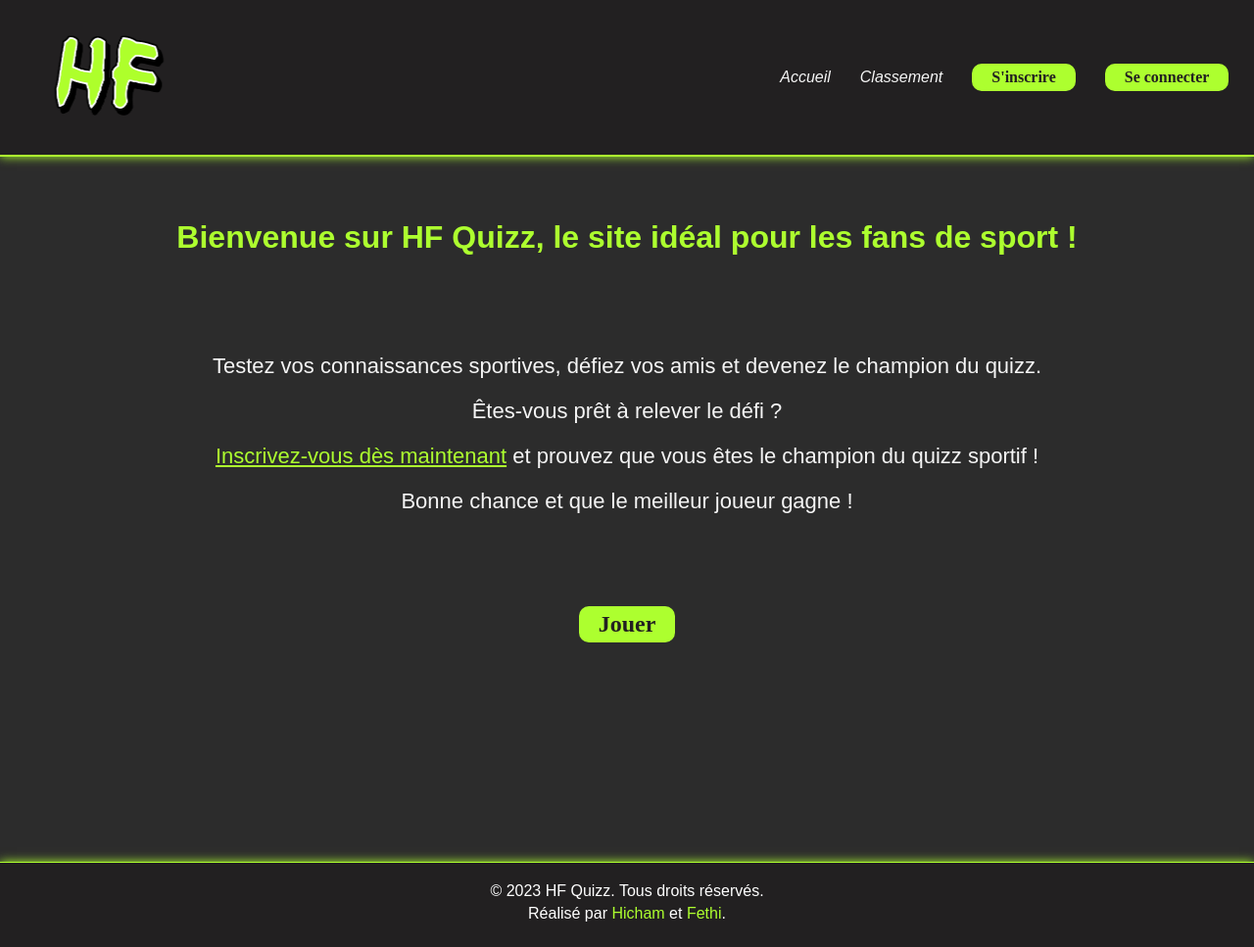
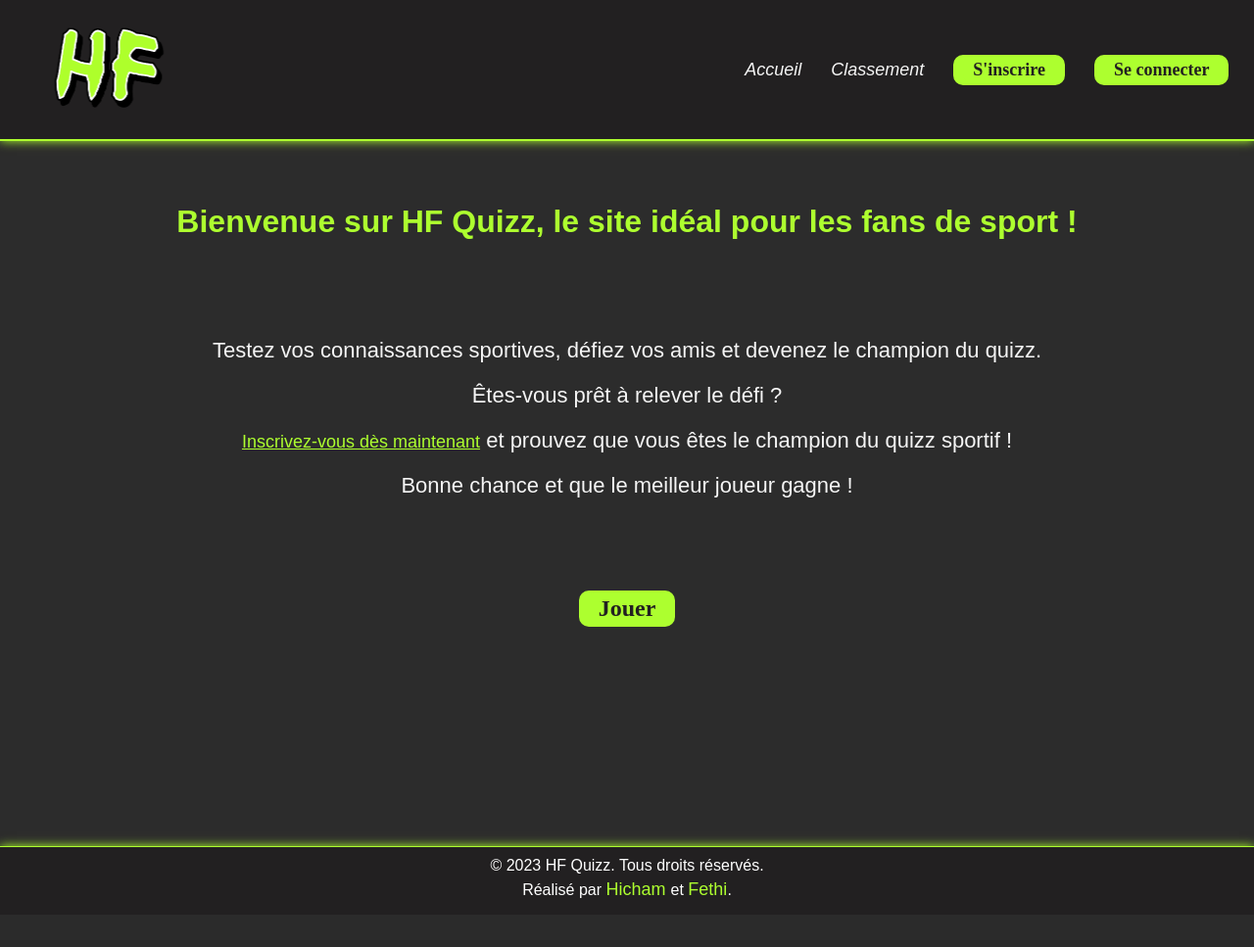
Before and after one commit to hichamzh/Quizz, a PHP site: page / in a window 1280 px wide. Shown: the whole page at 98% size. After the commit the page ends 917 px from the top, so only its background shows below. Run offline with PHP 8.4, Linux system fonts and the light colour scheme; some libraries are stand-ins or nearby versions.

Commit message:
some_changes

```diff
--- a/app/Composants/footer.css
+++ b/app/Composants/footer.css
@@ -5,7 +5,7 @@
 }
 footer {
   background-color: #222021;
-  padding: 20px 0;
+  padding: 10px 0;
   color: white;
   border-top: 1px solid greenyellow;
   box-shadow: 0 0 10px greenyellow;
--- a/app/Composants/footer.php
+++ b/app/Composants/footer.php
@@ -7,8 +7,7 @@
   <title>Document</title>
 </head>
 
-<body>
-  <footer>
+
     <div class="container">
       <div class="footer-info">
         <p>© 2023 HF Quizz. Tous droits réservés.</p>
@@ -17,9 +16,5 @@
         </p>
       </div>
     </div>
-  </footer>
-
-
-</body>
 
 </html>
--- a/app/Composants/nav-bar.css
+++ b/app/Composants/nav-bar.css
@@ -14,13 +14,14 @@ li {
 a {
   text-decoration: none;
   color: inherit;
+  font-size: large;
 }
 .nav-bar {
   display: flex;
   align-items: center;
   justify-content: space-between;
   width: 100%;
-  height: 20vh;
+  height: 18vh;
   background: #222021;
   border-bottom: solid 2px greenyellow;
   box-shadow: 0 0 10px greenyellow;
@@ -48,6 +49,7 @@ a {
   cursor: pointer;
   font-weight: bold;
   transition: all ease 0.25s;
+  font-size: large;
 }
 
 .butt:hover {
--- a/app/Models/Model.php
+++ b/app/Models/Model.php
@@ -85,7 +85,7 @@ class Model
     public function get_question($id_theme, $niveau)
     {
 
-        $requete = $this->bdd->prepare("SELECT q.id_question FROM questions q  WHERE id_theme = :id AND q.niveau = :niveau ORDER BY RAND() LIMIT 3");
+        $requete = $this->bdd->prepare("SELECT q.id_question FROM questions q  WHERE id_theme = :id AND q.niveau = :niveau ORDER BY RAND() LIMIT 10");
         $requete->bindParam(":id", $id_theme);
         $requete->bindParam(":niveau", $niveau);
         $requete->execute();
--- a/app/index.php
+++ b/app/index.php
@@ -55,8 +55,9 @@ session_start();
         exit("Error 404 : not found");
     }
 
-    require_once 'Composants/footer.php';
     ?>
 </body>
-
+<footer>
+    <?php require_once 'Composants/footer.php';?>
+</footer>
 </html>
--- a/app/public/Css/acceuil.css
+++ b/app/public/Css/acceuil.css
@@ -12,7 +12,6 @@ body {
 }
 
 .container_regle {
-  height: calc(100% - 20%);
   width: 100%;
 }
 
```
Also changed, not shown: app/Views/view_correction.php (+4 -4 lines), app/public/Css/end_qcm.css (+12 -0 lines).
